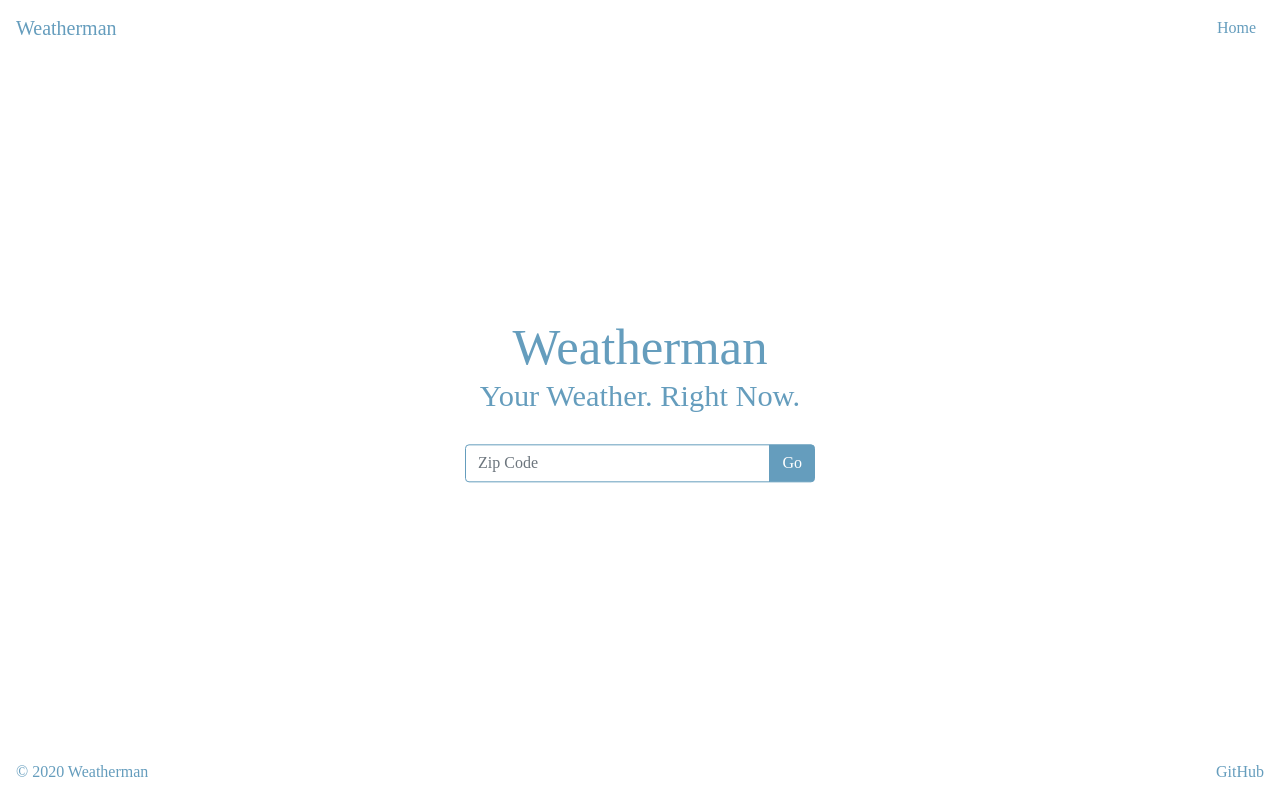
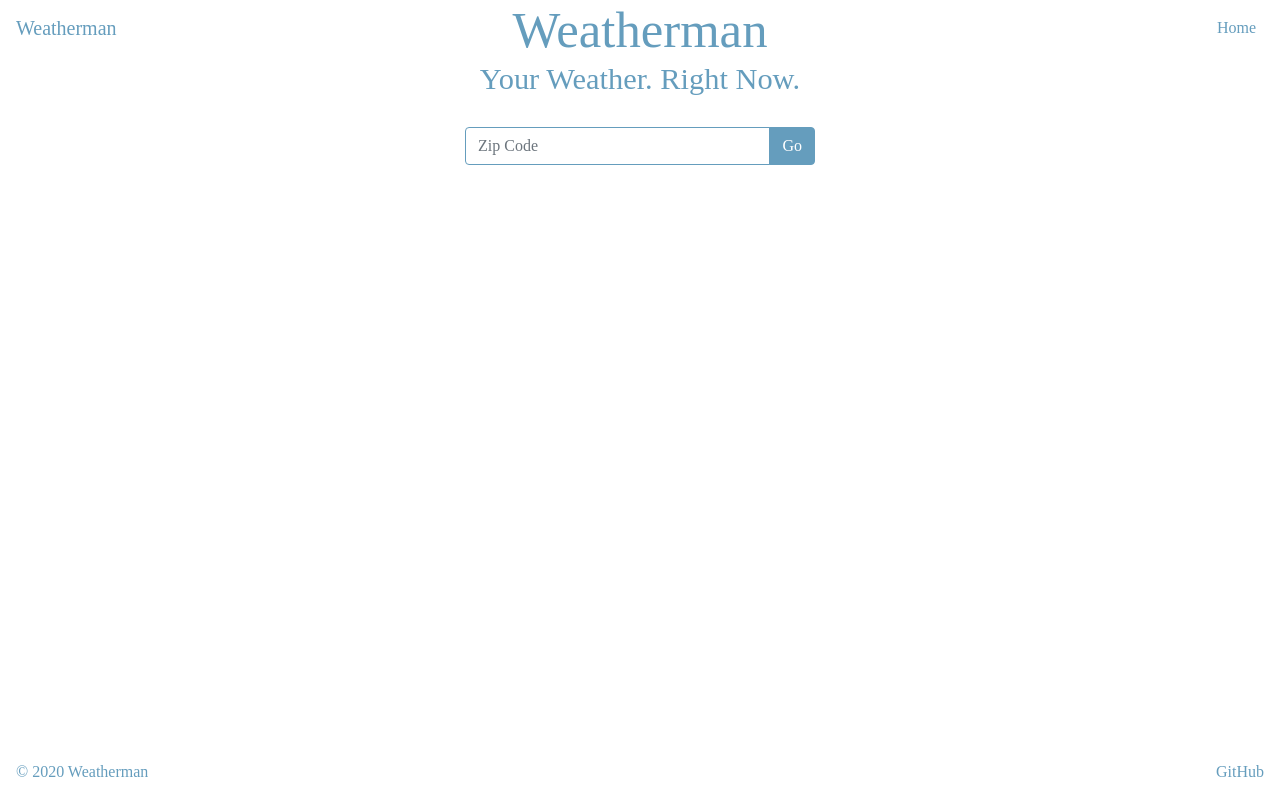
Before and after one commit to nathanielshuster/weather-man, a React (Create React App) app: page / in a window 1280 px wide. Built offline with nearby package versions, Linux system fonts and the light colour scheme; a web font is replaced by a local one.

Commit message:
working on hooks conversion

```diff
--- a/package.json
+++ b/package.json
@@ -10,6 +10,7 @@
     "@testing-library/jest-dom": "^4.2.4",
     "@testing-library/react": "^9.3.2",
     "@testing-library/user-event": "^7.1.2",
+    "axios": "^0.19.2",
     "bootstrap": "^4.4.1",
     "history": "^4.10.1",
     "react": "^16.13.0",
--- a/src/components/App.js
+++ b/src/components/App.js
@@ -60,25 +60,8 @@ class App extends Component {
         <NavigationBar />
           <Layout>
             <Switch>
-              <Route exact path="/" render={() =>
-                <Home
-                  getWeather={this.getWeather}
-                />}
-              />
-              {
-                !this.state.isLoading ?
-                <Route exact path="/weather/:zipCode" render={(props) =>
-                  <Weather
-                    city={this.state.city}
-                    temperature={this.state.temperature}
-                    feelsLike={this.state.feelsLike}
-                    high={this.state.high}
-                    low={this.state.low}
-                    imageCode={this.state.imageCode}
-                    error={this.state.error}
-                  />}
-                /> : <React.Fragment>{null}</React.Fragment>
-              }
+              <Route exact path="/" component={Home} />
+              <Route exact path="/weather/:zipCode" component={Weather} />
               <Redirect from="*" to="/" />
             </Switch>
           </Layout>
--- a/src/components/Home.js
+++ b/src/components/Home.js
@@ -3,13 +3,6 @@ import { Form, Button, InputGroup, Container, Row, Col } from 'react-bootstrap'
 import styled from 'styled-components';
 
 const Styles = styled.div`
-  .container {
-    position: fixed;
-    top: 50%;
-    left: 50%;
-    transform: translate(-50%, -50%);
-  }
-
   .display-3 {
     font-family: lust,serif;
     font-weight: 400;
--- a/src/components/Weather.js
+++ b/src/components/Weather.js
@@ -52,7 +52,8 @@ const Styles = styled.div`
   }
 `;
 
-export const Weather = (props) => (
+export const Weather = (props) => {
+  return (
     <Styles>
       {!props.error ? (
         <Container>
@@ -108,3 +109,4 @@ export const Weather = (props) => (
       )}
     </Styles>
   )
+}
--- a/src/index.js
+++ b/src/index.js
@@ -2,6 +2,7 @@ import React from 'react';
 import ReactDOM from 'react-dom';
 import App from './components/App';
 import { BrowserRouter as Router } from 'react-router-dom'
+import 'bootstrap/dist/css/bootstrap.min.css';
 
 ReactDOM.render(
   <Router>
```
Also changed, not shown: 2 other files (tests, documents, lock files or other folders). Lines whose indentation alone changed are shown as unchanged.
